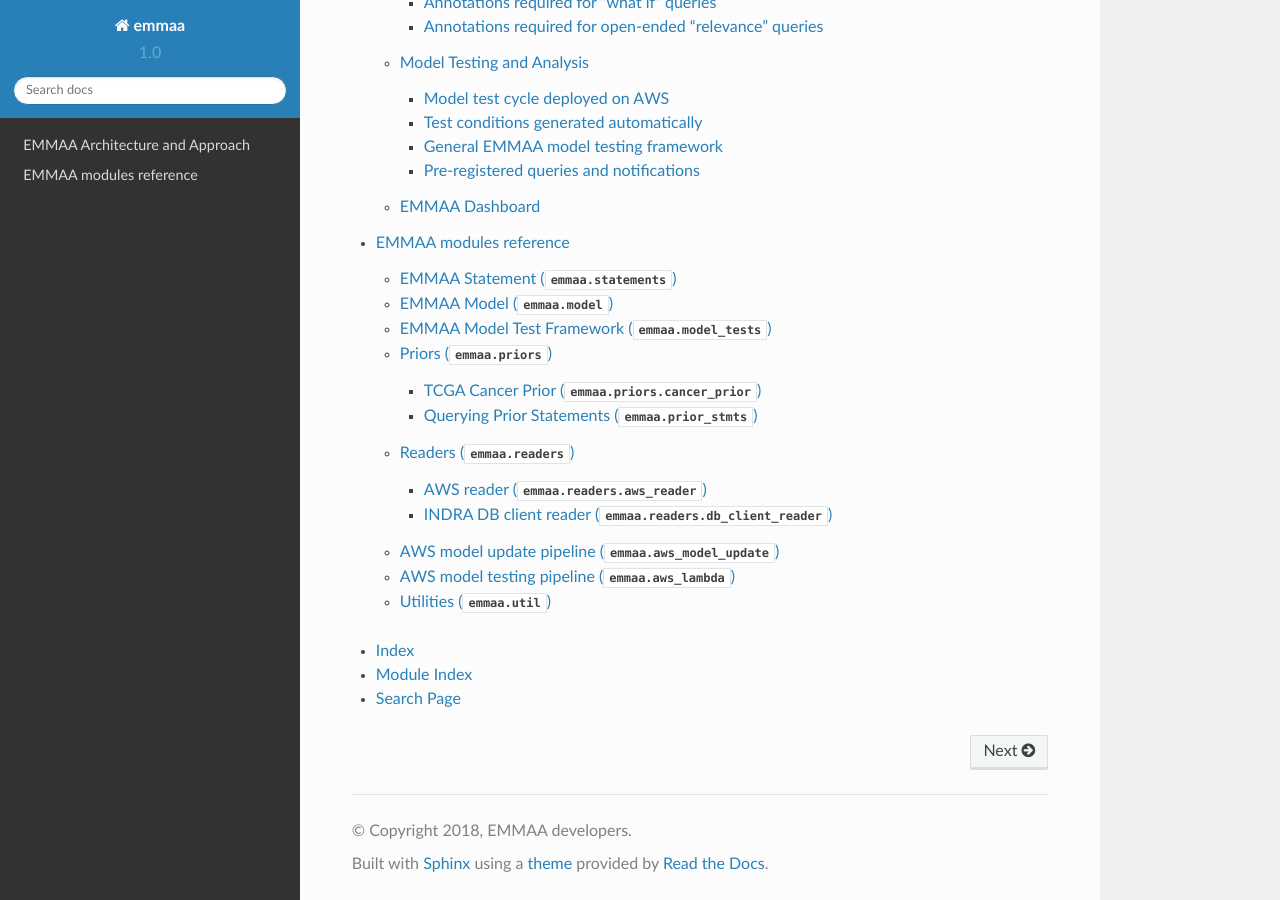
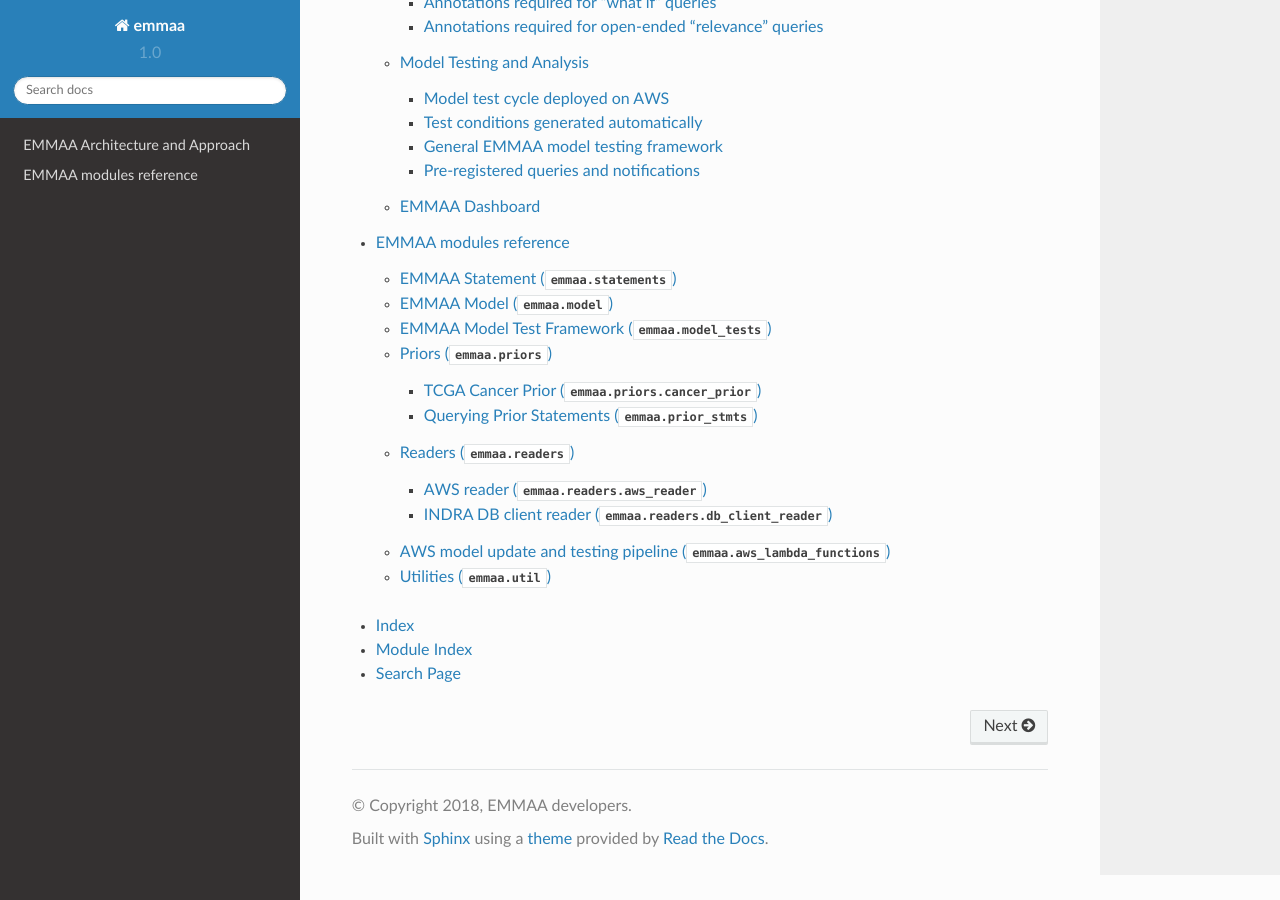
Before and after one commit to gyorilab/emmaa, a Sphinx documentation site: the page built from doc/index.rst, in a window 1280 px wide and 900 px high, scrolled down 566 px. Built offline with Sphinx 7.4.7 and the Read the Docs theme 2.0.0, drawn with Linux system fonts in a browser that asks for light colours.

Commit message:
Updated rst documentation

```diff
--- a/doc/modules/aws_lambda.rst
+++ b/doc/modules/aws_lambda.rst
@@ -1,22 +1,14 @@
-AWS model update pipeline (:py:mod:`emmaa.aws_model_update`)
-============================================================
+AWS model update and testing pipeline (:py:mod:`emmaa.aws_lambda_functions`)
+============================================================================
 
-.. automodule:: emmaa.aws_model_update.script
+.. automodule:: emmaa.aws_lambda_functions.model_updates
     :members:
     :show-inheritance:
 
-.. automodule:: emmaa.aws_model_update.update
+.. automodule:: emmaa.aws_lambda_functions.analyze_changes_on_s3
     :members:
     :show-inheritance:
 
-
-AWS model testing pipeline (:py:mod:`emmaa.aws_lambda`)
-=======================================================
-
-.. automodule:: emmaa.aws_lambda.script
+.. automodule:: emmaa.aws_lambda_functions.update_lambda
     :members:
     :show-inheritance:
-
-.. automodule:: emmaa.aws_lambda.update
-    :members:
-    :show-inheritance:
```
